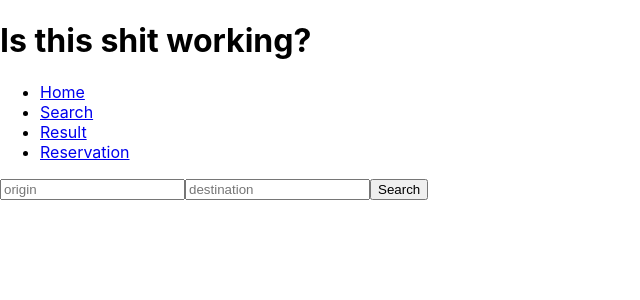
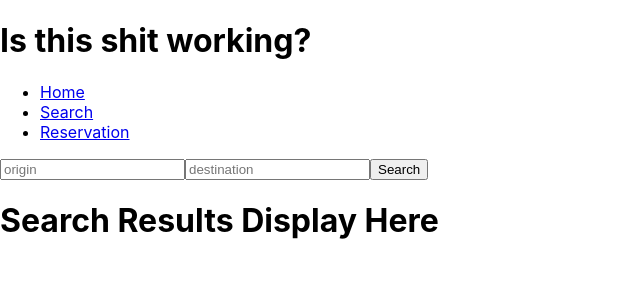
Before and after one commit to mauritzerick/airlines-frontend, a React (Create React App) app: page /search in a window 1280 px wide. Shown: the top 300 px of the page, without its empty margins (0-640 px from the left). Built offline with nearby package versions, Linux system fonts and the light colour scheme.

Commit message:
add parent Flight Search component

```diff
--- a/src/components/App.js
+++ b/src/components/App.js
@@ -1,7 +1,6 @@
-import SearchForm from './SearchForm';
+import FlightSearch from './FlightSearch';
+import Reservation from './Reservation';
 import Home from './Home';
-import Result from './Result';
-import Reservation from './Reservation';
 
 import {
   BrowserRouter as Router,
@@ -26,9 +25,6 @@ function App() {
               <Link to="/search">Search</Link>
             </li>
             <li>
-              <Link to="/results">Result</Link>
-            </li>
-            <li>
               <Link to="/reservation">Reservation</Link>
             </li>
           </ul>
@@ -36,10 +32,7 @@ function App() {
 
         <Switch>
           <Route path="/search">
-            <SearchForm />
-          </Route>
-          <Route path="/results">
-            <Result />
+            <FlightSearch />
           </Route>
           <Route path="/reservation">
             <Reservation/>
--- /dev/null
+++ b/src/components/FlightSearch.js
@@ -0,0 +1,23 @@
+import React, { Component } from 'react';
+import SearchForm from './SearchForm';
+import Result from './Result';
+import axios from 'axios'; //same as $.getJSON - ajax library
+
+class FlightSearch extends Component {
+  constructor() {
+    super();
+    this.state = {flights: [] };
+    // this.fetchFlights = this.fetchFlights.bind(this);
+  }
+
+  render() {//parent's state is becoming a prop for the child
+    return (
+      <div>
+        <SearchForm />
+        <Result />
+      </div>
+    )
+  }
+}
+
+export default FlightSearch;
```
